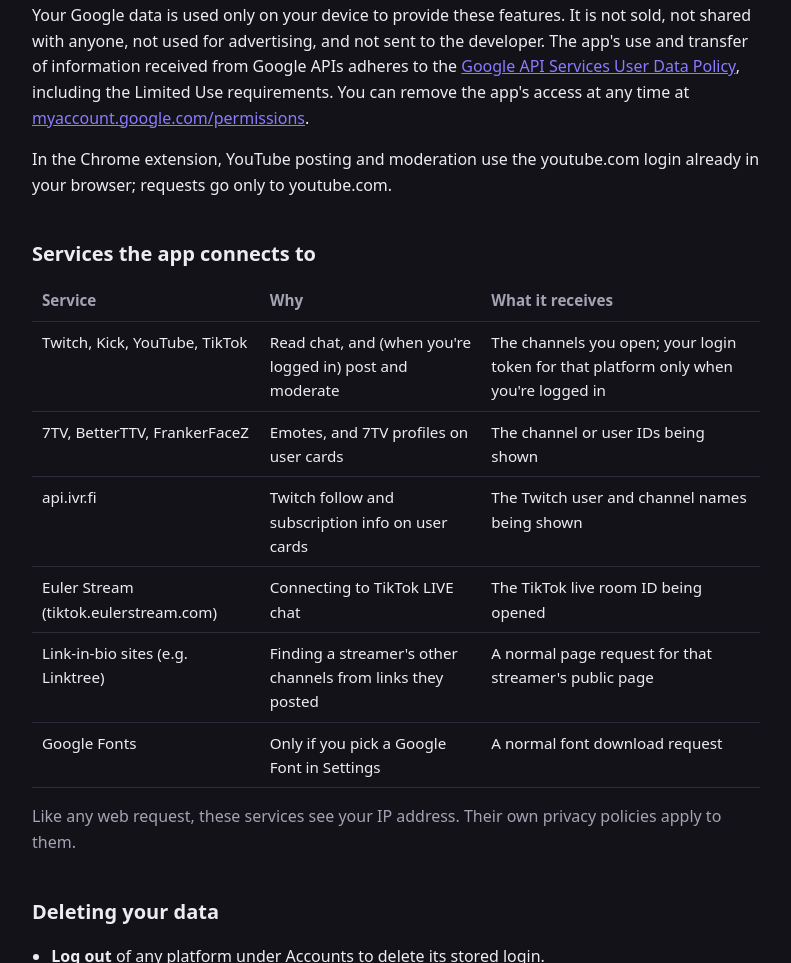
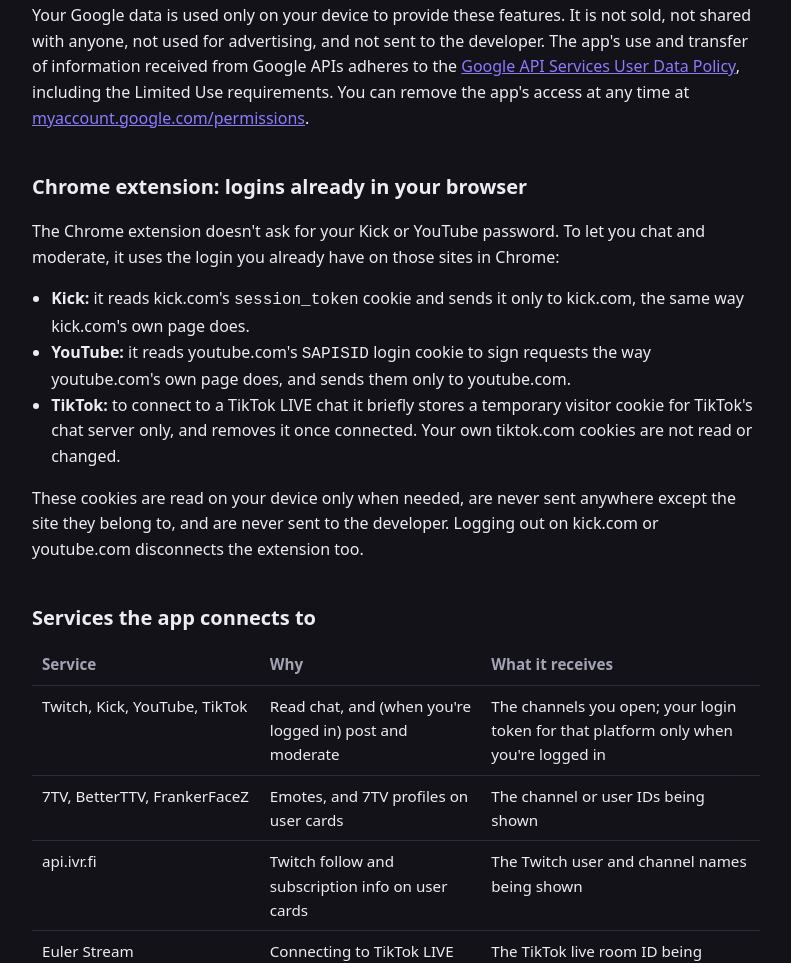
Before and after one commit to Supatroopaa/supamultichat, a plain HTML site: page privacy.html in a window 1280 px wide. Shown: the part 953-1916 px from the top of the page, without its empty margins (244-1035 px from the left). Drawn offline with Linux system fonts and the light colour scheme.

Commit message:
Add files via upload

```diff
--- a/privacy.html
+++ b/privacy.html
@@ -13,7 +13,7 @@
         <img src="icon.png" alt="" />
         <div>
           <h1>Privacy Policy</h1>
-          <div class="muted">Supa Multi Chat · Effective October 14, 2026</div>
+          <div class="muted">Supa Multi Chat · Effective October 14, 2026 · Updated October 14, 2026</div>
         </div>
       </header>
 
@@ -53,9 +53,19 @@
         Limited Use requirements. You can remove the app's access at any time at
         <a href="https://myaccount.google.com/permissions">myaccount.google.com/permissions</a>.
       </p>
+      <h2>Chrome extension: logins already in your browser</h2>
       <p>
-        In the Chrome extension, YouTube posting and moderation use the youtube.com login already in your browser; requests go only to
-        youtube.com.
+        The Chrome extension doesn't ask for your Kick or YouTube password. To let you chat and moderate, it uses the login you already
+        have on those sites in Chrome:
+      </p>
+      <ul>
+        <li><strong>Kick:</strong> it reads kick.com's <code>session_token</code> cookie and sends it only to kick.com, the same way kick.com's own page does.</li>
+        <li><strong>YouTube:</strong> it reads youtube.com's <code>SAPISID</code> login cookie to sign requests the way youtube.com's own page does, and sends them only to youtube.com.</li>
+        <li><strong>TikTok:</strong> to connect to a TikTok LIVE chat it briefly stores a temporary visitor cookie for TikTok's chat server only, and removes it once connected. Your own tiktok.com cookies are not read or changed.</li>
+      </ul>
+      <p>
+        These cookies are read on your device only when needed, are never sent anywhere except the site they belong to, and are never
+        sent to the developer. Logging out on kick.com or youtube.com disconnects the extension too.
       </p>
 
       <h2>Services the app connects to</h2>
```
